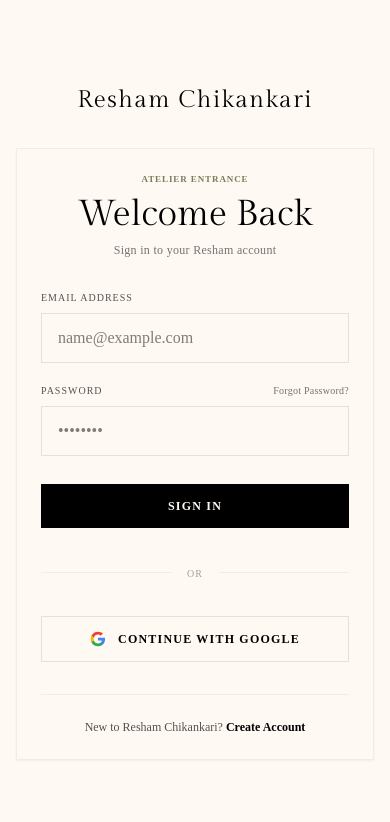
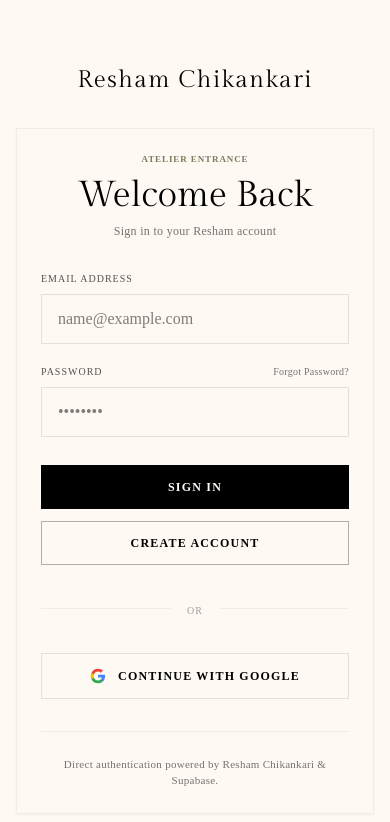
Before and after one commit to swcomputerhealthcare/reshamchikankari, a Next.js app: page /login in a window 390 px wide. Shown: the top 822 px of the page. Built offline with nearby package versions, Linux system fonts and the light colour scheme; no server answers; a web font is replaced by a local one.

Commit message:
feat(auth): add side-by-side Create Account button with direct Supabase signup and safeguard context against missing secret keys

```diff
--- a/app/login/page.tsx
+++ b/app/login/page.tsx
@@ -12,6 +12,8 @@
   const [password, setPassword] = useState("");
   const [error, setError] = useState("");
   const [isLoading, setIsLoading] = useState(false);
+  const [isSigningUp, setIsSigningUp] = useState(false);
+  const [createdMessage, setCreatedMessage] = useState("");
 
   // Google button states: "idle" | "loading" | "redirecting" | "error"
   const [googleState, setGoogleState] = useState<"idle" | "loading" | "redirecting" | "error">("idle");
@@ -32,6 +34,7 @@
   const handleLogin = async (e: React.FormEvent) => {
     e.preventDefault();
     setError("");
+    setCreatedMessage("");
     setIsLoading(true);
 
     try {
@@ -55,6 +58,49 @@
       setError(message);
     } finally {
       setIsLoading(false);
+    }
+  };
+
+  const handleSignup = async (e: React.MouseEvent) => {
+    e.preventDefault();
+    if (!email || !password) {
+      setError("Please enter both email and password to create an account.");
+      return;
+    }
+    if (password.length < 6) {
+      setError("Password must be at least 6 characters.");
+      return;
+    }
+
+    setError("");
+    setCreatedMessage("");
+    setIsSigningUp(true);
+
+    try {
+      const supabase = createClient();
+      const { data, error: signUpError } = await supabase.auth.signUp({
+        email,
+        password,
+        options: {
+          data: {
+            full_name: email.split("@")[0],
+          },
+          emailRedirectTo: `${window.location.origin}/auth/callback?next=${encodeURIComponent(callbackURL)}`,
+        },
+      });
+
+      if (signUpError) {
+        setError(signUpError.message || "Failed to create account. Please try again.");
+      } else if (data?.session) {
+        window.location.href = callbackURL;
+      } else {
+        setCreatedMessage("Account created successfully! If email confirmation is enabled, please verify your email or click Sign In.");
+      }
+    } catch (err: unknown) {
+      const message = err instanceof Error ? err.message : "An unexpected error occurred during account creation.";
+      setError(message);
+    } finally {
+      setIsSigningUp(false);
     }
   };
 
@@ -100,6 +146,12 @@
         </p>
       </div>
 
+      {createdMessage && (
+        <div className="bg-[#7C7A5A]/10 text-[#5C5A3A] text-xs p-3 mb-6 border border-[#7C7A5A]/20 font-sans tracking-wide">
+          {createdMessage}
+        </div>
+      )}
+
       {successMessage && (
         <div className="bg-[#7C7A5A]/5 text-[#7C7A5A] text-xs p-3 mb-6 border border-[#7C7A5A]/15 font-sans tracking-wide">
           {successMessage}
@@ -124,7 +176,7 @@
             value={email}
             onChange={(e) => setEmail(e.target.value)}
             required
-            disabled={isLoading || googleState !== "idle"}
+            disabled={isLoading || isSigningUp || googleState !== "idle"}
             className="w-full px-4 py-3 bg-[#FFF9F4] border border-brand-black/10 focus:border-[#7C7A5A] focus:outline-none text-base font-sans text-brand-black transition-colors rounded-none"
             placeholder="name@example.com"
           />
@@ -148,21 +200,34 @@
             value={password}
             onChange={(e) => setPassword(e.target.value)}
             required
-            disabled={isLoading || googleState !== "idle"}
+            disabled={isLoading || isSigningUp || googleState !== "idle"}
             className="w-full px-4 py-3 bg-[#FFF9F4] border border-brand-black/10 focus:border-[#7C7A5A] focus:outline-none text-base font-sans text-brand-black transition-colors rounded-none"
             placeholder="••••••••"
           />
         </div>
 
+        <div className="grid grid-cols-1 sm:grid-cols-2 gap-3 pt-2">
           <Button
             variant="primary"
             type="submit"
-          disabled={isLoading || googleState !== "idle"}
-          className="w-full py-3.5 !bg-brand-black hover:!bg-neutral-800 text-brand-offwhite text-xs uppercase tracking-widest font-bold font-sans !rounded-none transition-colors mt-2"
+            disabled={isLoading || isSigningUp || googleState !== "idle"}
+            className="w-full py-3.5 !bg-brand-black hover:!bg-neutral-800 text-brand-offwhite text-xs uppercase tracking-widest font-bold font-sans !rounded-none transition-colors"
             isLoading={isLoading}
           >
             Sign In
           </Button>
+
+          <Button
+            variant="outline"
+            type="button"
+            onClick={handleSignup}
+            disabled={isLoading || isSigningUp || googleState !== "idle"}
+            className="w-full py-3.5 !border-brand-black/30 hover:!border-brand-black hover:!bg-brand-black/5 text-brand-black text-xs uppercase tracking-widest font-bold font-sans !rounded-none transition-colors"
+            isLoading={isSigningUp}
+          >
+            Create Account
+          </Button>
+        </div>
       </form>
 
       <div className="relative my-8 text-center">
@@ -206,11 +271,8 @@
       </button>
 
       <div className="mt-8 text-center border-t border-brand-black/5 pt-6">
-        <p className="font-sans text-xs text-neutral-600">
-          New to Resham Chikankari?{" "}
-          <Link href="/signup" className="font-semibold text-brand-black hover:text-[#E694AA] transition-colors">
-            Create Account
-          </Link>
+        <p className="font-sans text-[11px] text-neutral-500 tracking-wide">
+          Direct authentication powered by Resham Chikankari &amp; Supabase.
         </p>
       </div>
     </div>
--- a/lib/supabase/context.ts
+++ b/lib/supabase/context.ts
@@ -106,11 +106,24 @@
         } = await ssrClient.auth.getSession();
         const token = session?.access_token ?? "";
 
-        const supabase = createContextClient({
+        let supabase: any = ssrClient;
+        try {
+          if (token) {
+            supabase = createContextClient({
               auth: { token },
               env: nextEnv,
             });
-        const supabaseAdmin = createAdminClient({ env: nextEnv });
+          }
+        } catch {
+          supabase = ssrClient;
+        }
+
+        let supabaseAdmin: any = ssrClient;
+        try {
+          supabaseAdmin = createAdminClient({ env: nextEnv });
+        } catch {
+          supabaseAdmin = ssrClient;
+        }
 
         return {
           data: {
@@ -159,11 +172,22 @@
     return { data: null, error };
   }
 
-  const supabase = createContextClient({
+  let supabase: any = ssrClient;
+  try {
+    supabase = createContextClient({
       auth: { token: auth!.token },
       env,
     });
-  const supabaseAdmin = createAdminClient({ env });
+  } catch {
+    supabase = ssrClient;
+  }
+
+  let supabaseAdmin: any = ssrClient;
+  try {
+    supabaseAdmin = createAdminClient({ env });
+  } catch {
+    supabaseAdmin = ssrClient;
+  }
 
   return {
     data: {
```
Lines whose indentation alone changed are shown as unchanged.
